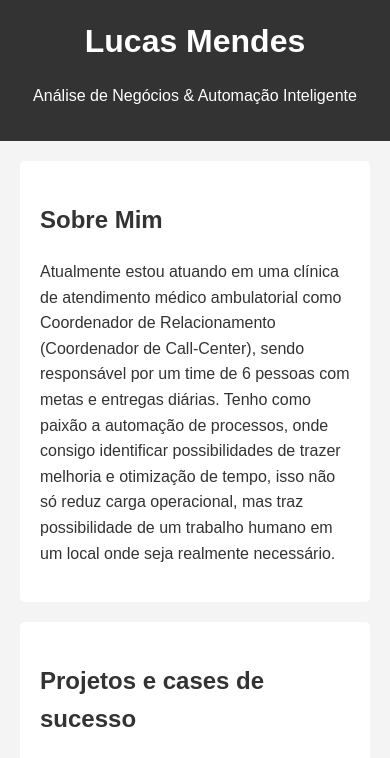
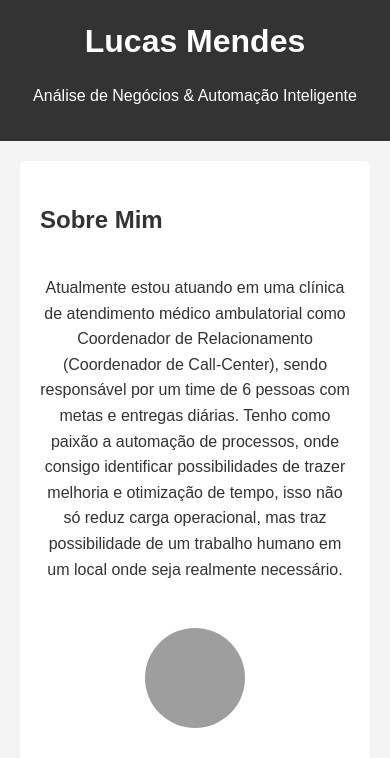
Before and after one commit to lmends/portifolio, a plain HTML site: page index.html in a window 390 px wide. Shown: the top 758 px of the page. Drawn offline with Linux system fonts and the light colour scheme; grey boxes are pictures that could not be loaded.

Commit message:
Atualização de foto

```diff
--- a/index.html
+++ b/index.html
@@ -17,7 +17,15 @@
     <main>
         <section id="sobre">
             <h2>Sobre Mim</h2>
-            <p>Atualmente estou atuando em uma clínica de atendimento médico ambulatorial como Coordenador de Relacionamento (Coordenador de Call-Center), sendo responsável por um time de 6 pessoas com metas e entregas diárias. Tenho como paixão a automação de processos, onde consigo identificar possibilidades de trazer melhoria e otimização de tempo, isso não só reduz carga operacional, mas traz possibilidade de um trabalho humano em um local onde seja realmente necessário. </p>
+            <div class="sobre-container">
+                <div class="sobre-texto">
+                    <p>Atualmente estou atuando em uma clínica de atendimento médico ambulatorial como Coordenador de Relacionamento (Coordenador de Call-Center), sendo responsável por um time de 6 pessoas com metas e entregas diárias. Tenho como paixão a automação de processos, onde consigo identificar possibilidades de trazer melhoria e otimização de tempo, isso não só reduz carga operacional, mas traz possibilidade de um trabalho humano em um local onde seja realmente necessário. </p>
+                </div>
+                <div class="sobre-foto">
+                    <img src="https://media.licdn.com/dms/image/v2/D4D03AQHoi-6iFU3qbQ/profile-displayphoto-shrink_800_800/B4DZb6VdydGgAg-/0/1747956654413?e=1755734400&v=beta&t=6f0y9ooSOnnFmJs6-7aa7aYFJsKF1QhXql_y51Ae7fA" alt="Sua Foto">
+                </div>
+
+            </div>
         </section>
 
         <section id="experiencia">
--- a/style.css
+++ b/style.css
@@ -203,6 +203,46 @@ footer {
     margin-top: 0;
 }
 
+/* Estilos para a seção Sobre Mim com foto */
+.sobre-container {
+display: flex;
+align-items: center; /* Alinha verticalmente o texto e a foto */
+gap: 30px; /* Espaço entre o texto e a foto */
+}
+
+.sobre-texto {
+flex: 1; /* O texto ocupa o espaço restante */
+}
+
+.sobre-foto {
+flex-shrink: 0; /* Evita que a foto encolha demais */
+width: 150px; /* Ajuste a largura desejada */
+height: 150px; /* Ajuste a altura desejada (para manter a proporção se for quadrada) */
+border-radius: 50%; /* Cria o efeito de círculo (cantos arredondados máximos) */
+overflow: hidden; /* Garante que a imagem fique dentro do círculo */
+}
+
+.sobre-foto img {
+width: 100%;
+height: 100%;
+object-fit: cover; /* Preenche o círculo mantendo a proporção e cortando se necessário */
+}
+
+/* Para telas menores, empilhar o texto e a foto */
+@media screen and (max-width: 768px) {
+.sobre-container {
+flex-direction: column;
+align-items: center;
+text-align: center;
+}
+
+.sobre-foto {
+    width: 100px;
+    height: 100px;
+    margin-bottom: 20px;
+}
+}
+
 
 /* --- 4. REGRAS RESPONSIVAS (MEDIA QUERIES) --- */
 
```
